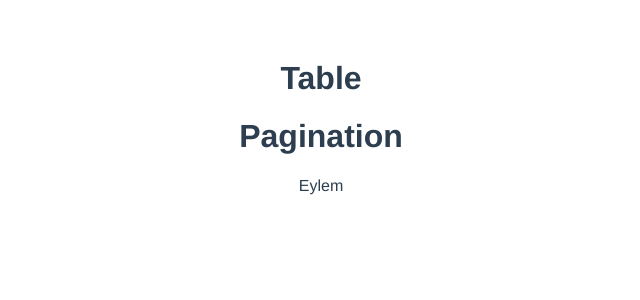
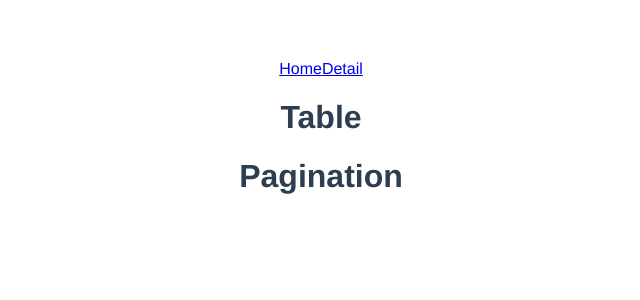
Before and after one commit to EylemGokdemir05/ticketMasterTable, a Vue app: page / in a window 1280 px wide. Shown: the top 300 px of the page, without its empty margins (319-959 px from the left). Built offline with nearby package versions, Linux system fonts and the light colour scheme.

Commit message:
router added

```diff
--- a/src/App.vue
+++ b/src/App.vue
@@ -1,15 +1,20 @@
 <template>
-  <HomeVue />
-  <p>Eylem</p>
+  <div id="app">
+    <router-link to="/">Home</router-link>
+    <router-link to="/detail">Detail</router-link>
+  </div>
+  <router-view></router-view>
 </template>
 
 <script>
-import HomeVue from './views/Home.vue';
+import Home from './views/Home.vue';
+import TableDetail from './components/TableDetail.vue';
 
 export default {
   name: 'App',
   components: {
-    HomeVue
+    Home,
+    TableDetail
   }
 }
 </script>
--- a/src/main.js
+++ b/src/main.js
@@ -1,5 +1,6 @@
 import { createApp } from 'vue'
 import App from './App.vue'
+import router from './router/index'
 import './index.css'
 
-createApp(App).mount('#app')
+createApp(App).use(router).mount('#app')
--- /dev/null
+++ b/src/router/index.js
@@ -0,0 +1,23 @@
+import * as vueRouter from 'vue-router';
+import Home from '../views/Home.vue';
+import TableDetail from '../components/TableDetail.vue';
+
+const routes = [
+    {
+        path:"/",
+        name:"Home",
+        component:Home
+    },
+    {
+        path:"/detail",
+        name:"TableDetail",
+        component:TableDetail
+    }
+]
+
+const router = vueRouter.createRouter({
+    history:vueRouter.createWebHistory(),
+    routes
+})
+
+export default router;
```
Also changed, not shown: package.json (+4 -3 lines), 1 other file (tests, documents, lock files or other folders).
